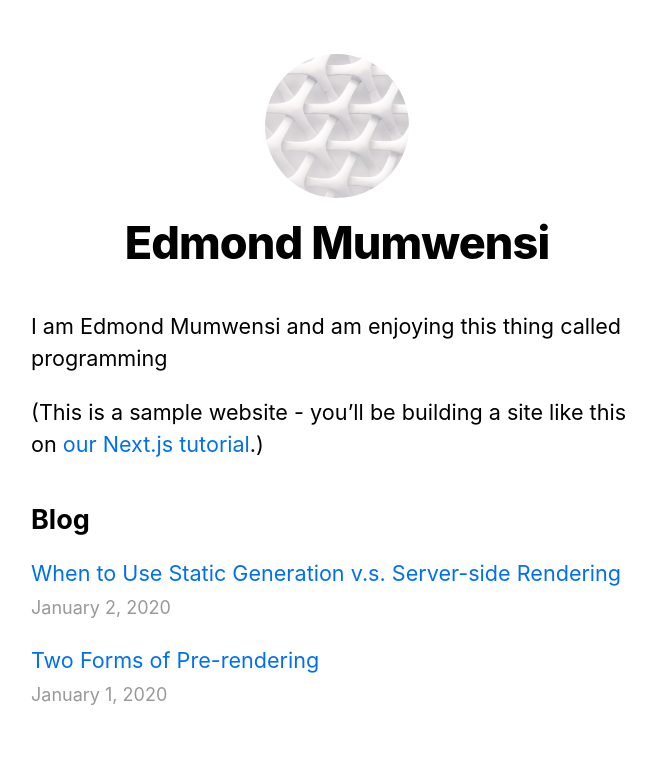
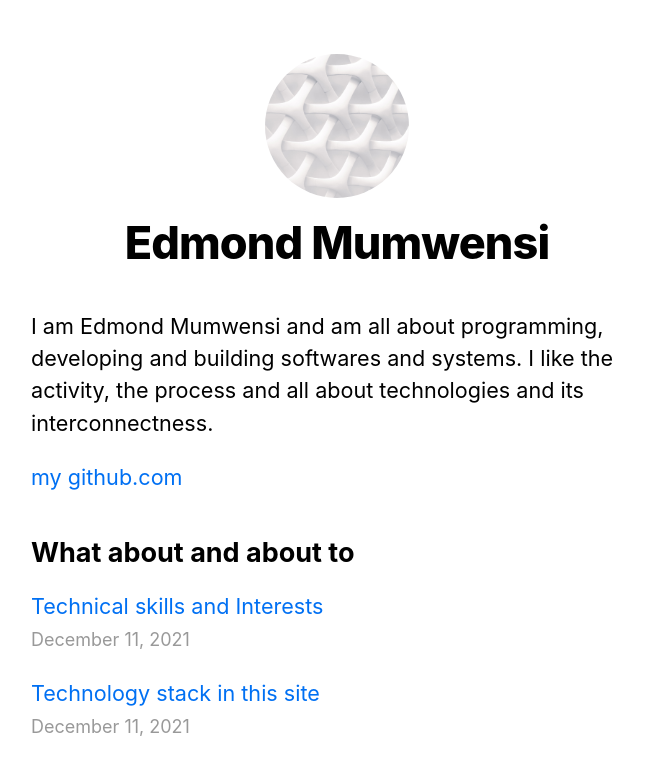
Before and after one commit to edmond-dev/nextjs-blog, a Next.js app: page / in a window 1280 px wide. Shown: the top 774 px of the page, without its empty margins (303-959 px from the left). Built offline with nearby package versions, Linux system fonts and the light colour scheme.

Commit message:
changed info about me

```diff
--- a/components/layout.js
+++ b/components/layout.js
@@ -4,7 +4,7 @@ import utilStyles from '../styles/utils.module.css'
 import Link from 'next/link'
 
 const name = 'Edmond Mumwensi'
-export const siteTitle = 'Next.js Sample Website'
+export const siteTitle = 'Edmond\'s site'
 
 export default function Layout({ children, home }) {
   return (
--- a/pages/index.js
+++ b/pages/index.js
@@ -20,15 +20,16 @@ export default function Home({ allPostsData }) {
         <title>{siteTitle}</title>
       </Head>
       <section className={utilStyles.headingMd}>
-        <p>I am Edmond Mumwensi and am enjoying this thing called programming</p>
+        <p>I am Edmond Mumwensi and am all about programming,
+          developing and building softwares and systems. I like the activity,
+           the process and all about technologies and its interconnectness.</p>
         <p>
-          (This is a sample website - you’ll be building a site like this on{' '}
-          <a href="https://nextjs.org/learn">our Next.js tutorial</a>.)
+          <a href="https://github.com/edmond-dev">my github.com</a>
         </p>
       </section>
 
       <section className={`${utilStyles.headingMd} ${utilStyles.padding1px}`}>
-       <h2 className={utilStyles.headingLg}>Blog</h2>
+       <h2 className={utilStyles.headingLg}>What about and about to</h2>
        <ul className={utilStyles.list}>
          {allPostsData.map(({ id, date, title }) => (
          <li className={utilStyles.listItem} key={id}>
--- a/posts/pre-rendering.md
+++ b/posts/pre-rendering.md
@@ -1,11 +1,12 @@
 ---
-title: 'Two Forms of Pre-rendering'
-date: '2020-01-01'
+title: 'Technology stack in this site'
+date: '2021-12-11'
 ---
 
-Next.js has two forms of pre-rendering: **Static Generation** and **Server-side Rendering**. The difference is in **when** it generates the HTML for a page.
+Technologies used in making this website are:
 
-- **Static Generation** is the pre-rendering method that generates the HTML at **build time**. The pre-rendered HTML is then _reused_ on each request.
-- **Server-side Rendering** is the pre-rendering method that generates the HTML on **each request**.
+- Nextjs
+- Nodejs
+- javascript
 
-Importantly, Next.js lets you **choose** which pre-rendering form to use for each page. You can create a "hybrid" Next.js app by using Static Generation for most pages and using Server-side Rendering for others.
+All Javascript working!!
--- a/posts/ssg-ssr.md
+++ b/posts/ssg-ssr.md
@@ -1,19 +1,17 @@
 ---
-title: 'When to Use Static Generation v.s. Server-side Rendering'
-date: '2020-01-02'
+title: 'Technical skills and Interests'
+date: '2021-12-11'
 ---
 
-We recommend using **Static Generation** (with and without data) whenever possible because your page can be built once and served by CDN, which makes it much faster than having a server render the page on every request.
+I have been building on my technical skills through personal projects by developing APIs. The first project was a sample ecommerce platform which was done in a monolithic type of architecture (github.com/edmond-dev/server-bof). This was more learning than developing an actual site. Currently, I am engaged in a bigger personal project in which am using gRPC to develop the project in a microservice architecture which offers more flexibility as I advance with the project and this engagement also keeps me in touch with new tech while exploring more technologies.
 
-You can use Static Generation for many types of pages, including:
+ My area of interest is mostly working on the backend. Am also leveraging my backend skills and knowledge to stack up on skills in:
 
-- Marketing pages
-- Blog posts
-- E-commerce product listings
-- Help and documentation
+ - os & kernels
+ - networks
+ - distributed systems and parallel computing
+ - mobile systems
+ - compilers and language tools
+ - For client in web programming, I only utilize http and go html packages.
 
-You should ask yourself: "Can I pre-render this page **ahead** of a user's request?" If the answer is yes, then you should choose Static Generation.
-
-On the other hand, Static Generation is **not** a good idea if you cannot pre-render a page ahead of a user's request. Maybe your page shows frequently updated data, and the page content changes on every request.
-
-In that case, you can use **Server-Side Rendering**. It will be slower, but the pre-rendered page will always be up-to-date. Or you can skip pre-rendering and use client-side JavaScript to populate data.
+ My goal is *I just develop and build softwares and systems for all*
```
